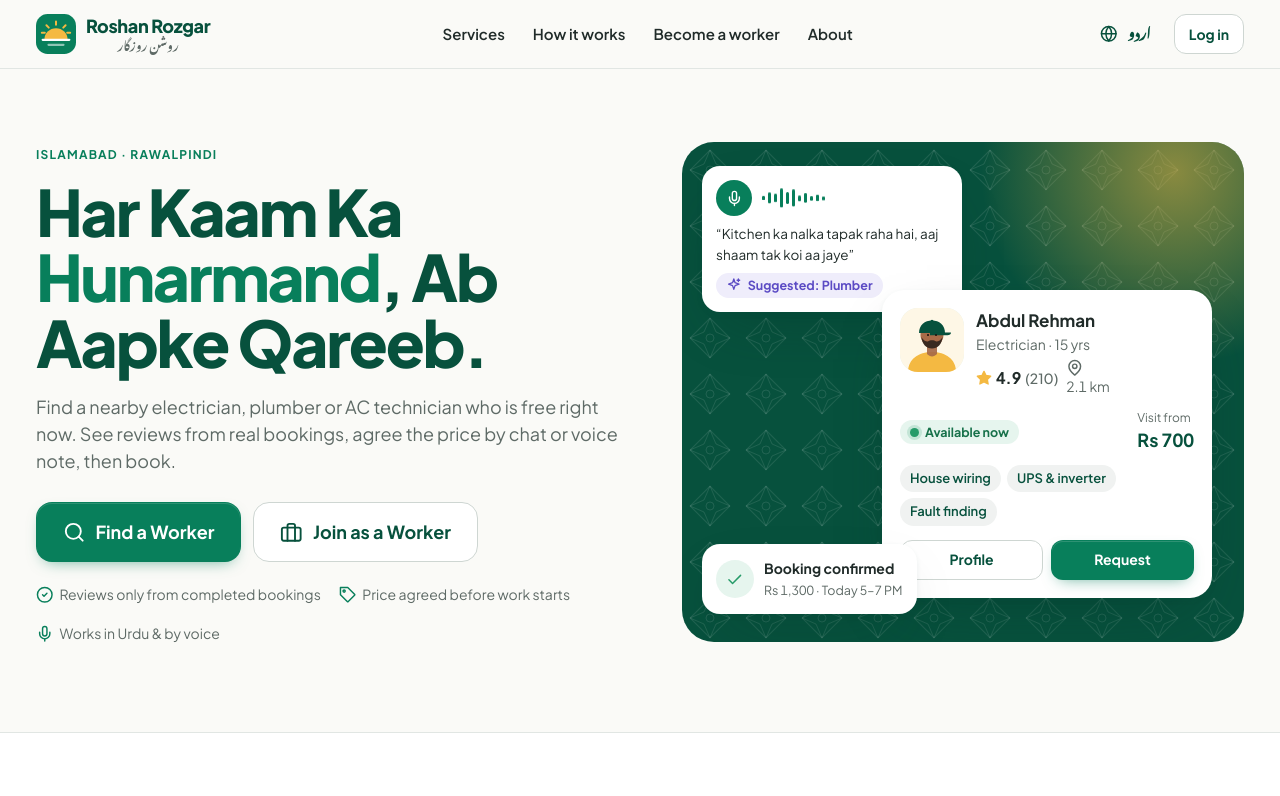
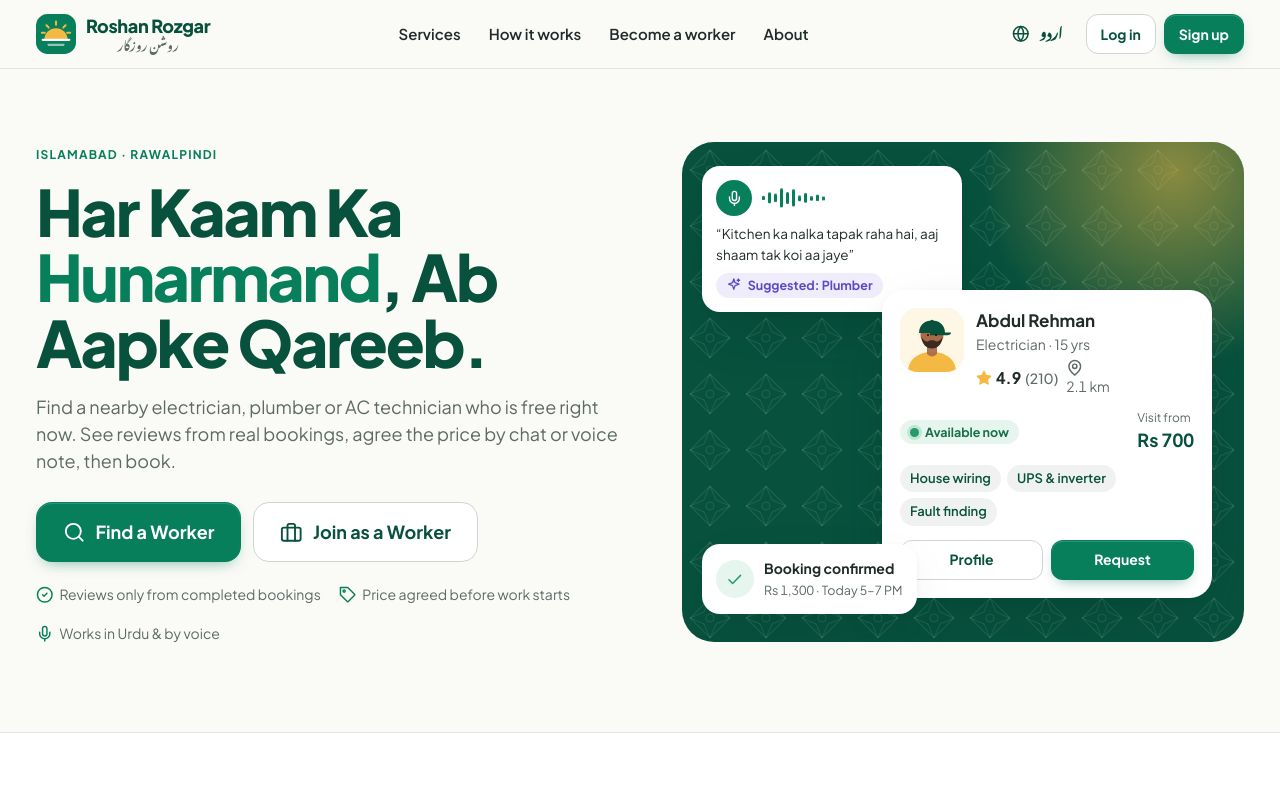
Before and after one commit to MohammadAqaNoori/Roshan_Rozgar, a React (Vite) app in the folder frontend/: page / in a window 1280 px wide. Shown: the top 796 px of the page. Built offline with nearby package versions, Linux system fonts and the light colour scheme; a web font is replaced by a local one.

Commit message:
Add Sign up button next to Log in in landing page nav

```diff
--- a/frontend/src/pages/Home.jsx
+++ b/frontend/src/pages/Home.jsx
@@ -42,6 +42,9 @@ export default function Home({ onNavigate }) {
             </button>
             <button className="btn btn-outline btn-sm" onClick={() => onNavigate('role')}>
               {t('Log in', 'لاگ ان')}
+            </button>
+            <button className="btn btn-primary btn-sm" onClick={() => onNavigate('role')}>
+              {t('Sign up', 'رجسٹر کریں')}
             </button>
           </div>
         </div>
```
